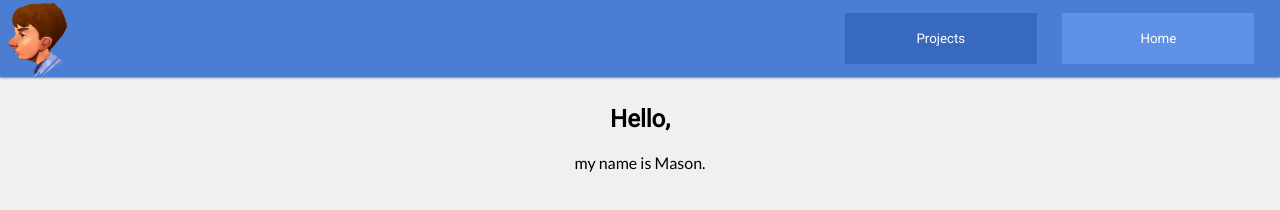
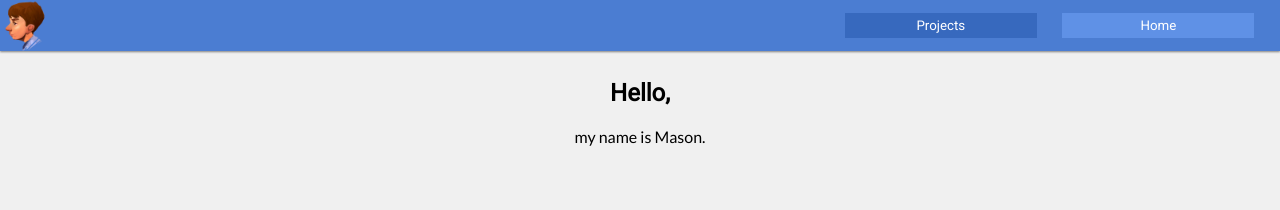
Before and after one commit to Nenrikido/masonzettle-website, a plain HTML site: page index.html in a window 1280 px wide. Drawn offline with Linux system fonts and the light colour scheme.

Commit message:
Update style.css

```diff
--- a/style.css
+++ b/style.css
@@ -30,7 +30,7 @@ li {
 
 body {
   background-color: rgb(240, 240, 240);
-  padding-top: 6vw;
+  padding-top: 4vw;
 }
 
 #navbar {
@@ -39,7 +39,7 @@ body {
     left: 0;
 
     width: 100%;
-    height: 6vw;
+    height: 4vw;
 
     background-color: rgb(75, 125, 210);
 
@@ -47,8 +47,8 @@ body {
 }
 
 #navbar img {
-    width: 6vw;
-    height: 6vw;
+    width: 4vw;
+    height: 4vw;
 
     display: block;
     margin: 0 auto;
@@ -57,7 +57,7 @@ body {
 
 #navbar #navlist li button {
     width: 15vw;
-    height: 4vw;
+    height: 2vw;
 
     border: none;
 
```
